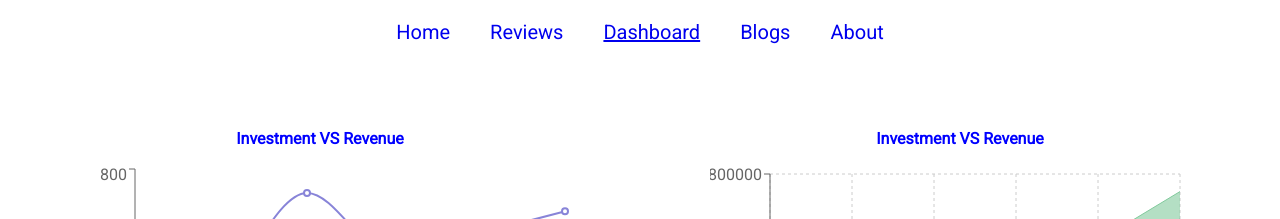
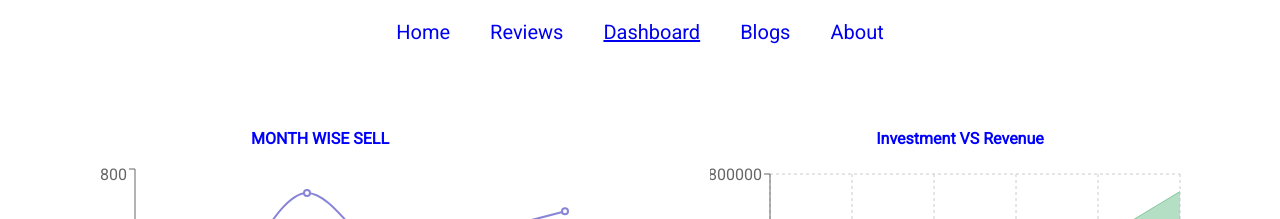
Before and after one commit to samiulislam09/product--analysis, a React (Create React App) app: page /dashboard in a window 1280 px wide. Shown: the top 219 px of the page. Built offline with nearby package versions, Linux system fonts and the light colour scheme.

Commit message:
changed chart title

```diff
--- a/src/components/Dashboard/Dashboard.js
+++ b/src/components/Dashboard/Dashboard.js
@@ -12,7 +12,7 @@ function Dashboard() {
   return (
     <div className='chart-container'>
       <div className="line-chart chart">
-        <p className='chart-title'>Investment VS Revenue</p>
+        <p className='chart-title'>MONTH WISE SELL</p>
         <LineChart width={500} height={300} data={data}>
           <XAxis dataKey="month" />
           <YAxis />
```
